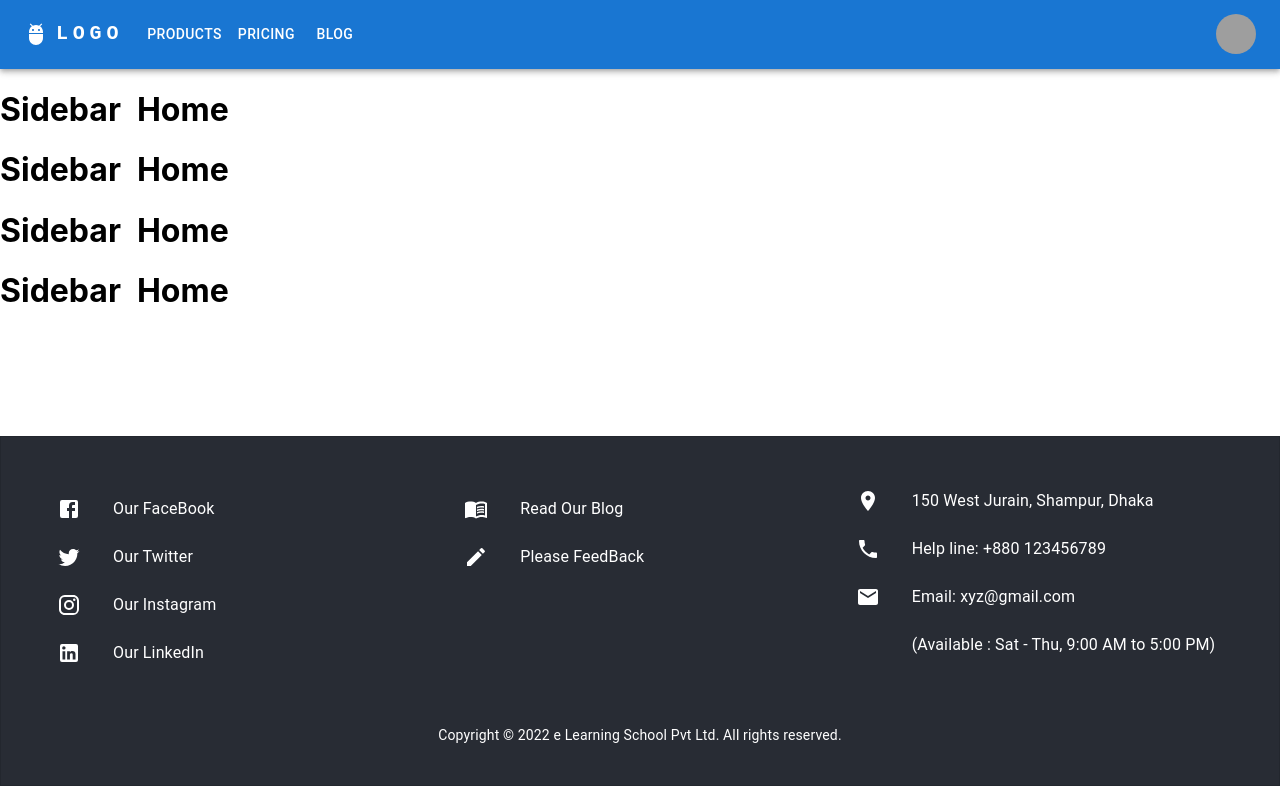
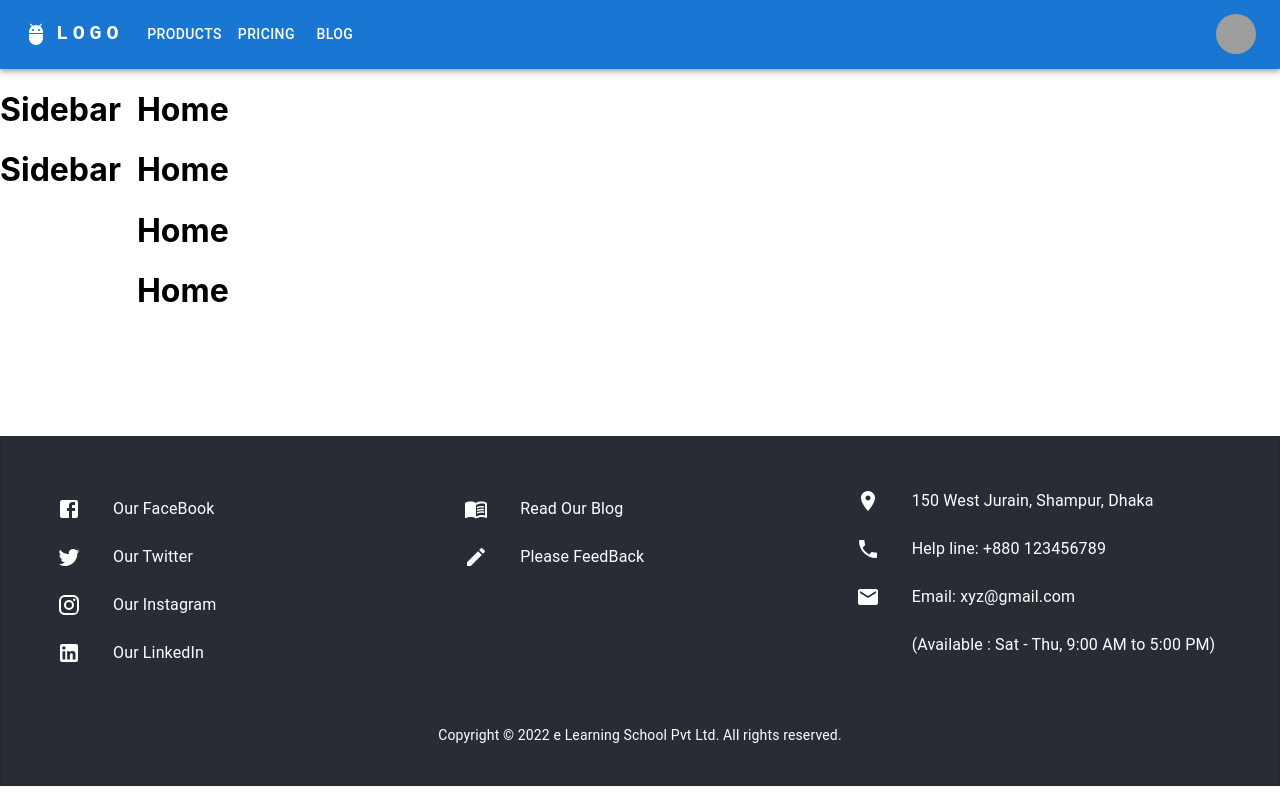
Before and after one commit to Shahin0710/Assignment-10, a React (Create React App) app: page / in a window 1280 px wide. Shown: the top 800 px of the page. Built offline with nearby package versions, Linux system fonts and the light colour scheme; grey boxes are pictures that could not be loaded.

Commit message:
Sidebar Update

```diff
--- /dev/null
+++ b/src/components/ComponentsLayout.js
@@ -0,0 +1,23 @@
+import { Box } from '@mui/system';
+import React from 'react';
+import CommonLayout from '../commonLayout/CommonLayout';
+import Sidebar from './Sidebar';
+
+const ComponentsLayout = ({ children }) => {
+  return (
+    <CommonLayout>
+      <Box sx={{ display: 'flex' }}>
+        <Box>
+            <Sidebar />
+        </Box>
+         <Box component="main" pb={8} sx={{ flexGrow: 1 }}>
+            <Box sx={{ px: { sm: 0, md: 2 }, width: '100%' }}>
+              <Box>{children}</Box>
+            </Box>
+          </Box>
+      </Box>
+    </CommonLayout>
+  )
+}
+
+export default ComponentsLayout;
--- a/src/components/Home.js
+++ b/src/components/Home.js
@@ -1,14 +1,14 @@
 import React from 'react';
-import Sidebar from './Sidebar';
+import ComponentsLayout from './ComponentsLayout';
 
 const Home = () => {
   return (
-    <Sidebar>
+    <ComponentsLayout>
         <h1>Home</h1>
         <h1>Home</h1>
         <h1>Home</h1>
         <h1>Home</h1>
-    </Sidebar>
+    </ComponentsLayout>
   )
 }
 
--- a/src/components/Sidebar.js
+++ b/src/components/Sidebar.js
@@ -1,24 +1,11 @@
-import { Box } from '@mui/system';
 import React from 'react';
-import CommonLayout from '../commonLayout/CommonLayout';
 
-const Sidebar = ({ children }) => {
+const Sidebar = () => {
   return (
-    <CommonLayout>
-      <Box sx={{ display: 'flex' }}>
-        <Box>
-            <h1>Sidebar</h1>
-            <h1>Sidebar</h1>
-            <h1>Sidebar</h1>
-            <h1>Sidebar</h1>
-        </Box>
-         <Box component="main" pb={8} sx={{ flexGrow: 1 }}>
-            <Box sx={{ px: { sm: 0, md: 2 }, width: '100%' }}>
-              <Box>{children}</Box>
-            </Box>
-          </Box>
-      </Box>
-    </CommonLayout>
+    <div>
+        <h1>Sidebar</h1>
+        <h1>Sidebar</h1>
+    </div>
   )
 }
 
```
